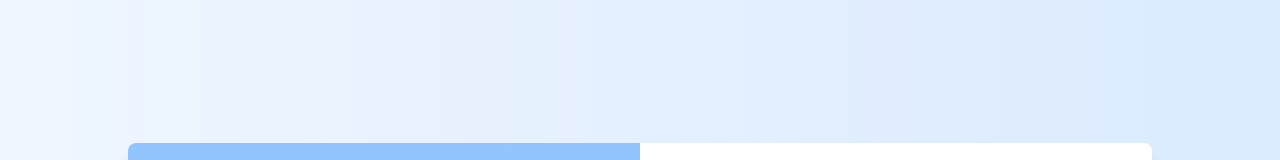
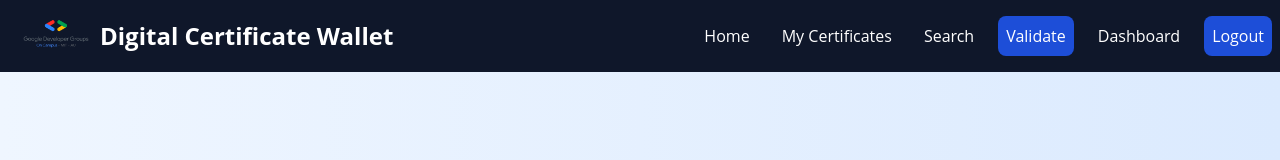
Before and after one commit to gdgmit/Digital-Certificate-Wallet-Portal, a React (Vite) app: page /Digital-Certificate-Wallet-Portal/validate in a window 1280 px wide. Shown: the top 160 px of the page. Built offline with nearby package versions, Linux system fonts and the light colour scheme.

Commit message:
navbar has been added

```diff
--- a/src/App.jsx
+++ b/src/App.jsx
@@ -1,14 +1,6 @@
-import { BrowserRouter as Router, Route, Routes } from "react-router-dom";
-import CourseCertificateComponent from "./components/CertificateTemplates/CourseCertificateComponent";
-import EventCertificateComponent from "./components/CertificateTemplates/EventCertificateComponent";
-import WorkShopCertificateComponent from "./components/CertificateTemplates/WorkShopCertificateComponent";
-import CertificateDetails from "./components/PreviewComponents/CertificateDetails";
-import jsonData from "./data/certificate_data.json";
-import SearchComponent from "./components/Search";
-import CertificateValidator from "./components/Search/Validate";
-import ListOfCertificates from "./components/CertificatesList/certificatesPage";
-import EditProfile from "./components/Dashboard/EditProfile";
-
+import { BrowserRouter as Router } from "react-router-dom";
+import { Navbar } from "./components/Navbar";
+import AppRoutes from "./Routes";
 import { ToastContainer } from "react-toastify";
 
 function App() {
@@ -20,48 +12,8 @@ function App() {
       }}
       basename="/Digital-Certificate-Wallet-Portal"
     >
-      <Routes>
-        <Route path="/" element={<CertificateValidator />} />
-        <Route
-          path="course"
-          element={
-            <CourseCertificateComponent
-              certificateData={jsonData[1]}
-              studentName={jsonData[1].students[0].st_name}
-            />
-          }
-        />
-        <Route
-          path="event"
-          element={
-            <EventCertificateComponent
-              studentName={jsonData[2].students[0].st_name}
-              certificateData={jsonData[2]}
-            />
-          }
-        />
-        <Route
-          path="workshop"
-          element={
-            <WorkShopCertificateComponent
-              studentName={jsonData[0].students[0].st_name}
-              certificateData={jsonData[0]}
-            />
-          }
-        />
-        <Route
-          path="certificates/:st_id"
-          element={<ListOfCertificates/>}
-        />
-        <Route
-          path="certificates/:st_id/:cert_id"
-          element={<CertificateDetails />}
-        />
-        <Route path="search" element={<SearchComponent />} />
-        <Route path="validate" element={<CertificateValidator />} />
-        <Route path="dashboard/:st_id" element={<EditProfile />} />
-      </Routes>
-
+      <Navbar />
+      <AppRoutes />
       <ToastContainer position="top-right" autoClose={3000} />
     </Router>
   );
--- /dev/null
+++ b/src/Routes.jsx
@@ -0,0 +1,52 @@
+import { Routes, Route } from "react-router-dom";
+import CourseCertificateComponent from "./components/CertificateTemplates/CourseCertificateComponent";
+import EventCertificateComponent from "./components/CertificateTemplates/EventCertificateComponent";
+import WorkShopCertificateComponent from "./components/CertificateTemplates/WorkShopCertificateComponent";
+import CertificateDetails from "./components/PreviewComponents/CertificateDetails";
+import jsonData from "./data/certificate_data.json";
+import SearchComponent from "./components/Search";
+import CertificateValidator from "./components/Search/Validate";
+import ListOfCertificates from "./components/CertificatesList/certificatesPage";
+import EditProfile from "./components/Dashboard/EditProfile";
+
+const AppRoutes = () => {
+  return (
+    <Routes>
+      <Route path="/" element={<CertificateValidator />} />
+      <Route
+        path="course"
+        element={
+          <CourseCertificateComponent
+            certificateData={jsonData[1]}
+            studentName={jsonData[1].students[0].st_name}
+          />
+        }
+      />
+      <Route
+        path="event"
+        element={
+          <EventCertificateComponent
+            studentName={jsonData[2].students[0].st_name}
+            certificateData={jsonData[2]}
+          />
+        }
+      />
+      <Route
+        path="workshop"
+        element={
+          <WorkShopCertificateComponent
+            studentName={jsonData[0].students[0].st_name}
+            certificateData={jsonData[0]}
+          />
+        }
+      />
+      <Route path="certificates/:st_id" element={<ListOfCertificates />} />
+      <Route path="certificates/:st_id/:cert_id" element={<CertificateDetails />} />
+      <Route path="search" element={<SearchComponent />} />
+      <Route path="validate" element={<CertificateValidator />} />
+      <Route path="dashboard/:st_id" element={<EditProfile />} />
+    </Routes>
+  );
+};
+
+export default AppRoutes;
--- a/src/components/Dashboard/EditProfile.jsx
+++ b/src/components/Dashboard/EditProfile.jsx
@@ -269,11 +269,13 @@ const EditProfile = () => {
 
             {/* Certificate Preview */}
             {certificateImage ? (
+  <a href={certificateImage} target="_blank" rel="noopener noreferrer">
     <img
       src={certificateImage}
       alt="Certificate Preview"
-                className="w-full max-w-md rounded-md shadow-lg mb-4"
+      className="w-full max-w-md rounded-md shadow-lg mb-4 cursor-pointer"
     />
+  </a>
 ) : (
   <p className="text-lg text-gray-600">Loading certificate preview...</p>
 )}
--- /dev/null
+++ b/src/components/Navbar.css
@@ -0,0 +1,93 @@
+.active {
+    background-color: #1d4ed8;
+}
+
+nav {
+    display: flex;
+    justify-content: space-between;
+    align-items: center;
+    background-color: #0f172a;
+    color: white;
+    position: sticky;
+    z-index: 50;
+    top: 0;
+}
+
+nav .title {
+    font-size: 1.5rem;
+    margin: 1rem;
+    font-weight: bold;
+    text-decoration: none;
+    color: white;
+}
+
+nav ul {
+    display: flex;
+}
+
+nav ul li {
+    list-style: none;
+}
+
+nav ul li a {
+    display: block;
+    text-decoration: none;
+    color: white;
+    padding: 0.5rem;
+    margin: 0 0.5rem;
+    border-radius: 0.5rem;
+}
+
+nav ul li a:not(.active):hover {
+    background-color: #172554;
+}
+
+nav .menu {
+    display: none;
+    position: absolute;
+    top: 0.75rem;
+    right: 0.5rem;
+    flex-direction: column;
+    justify-content: space-between;
+    width: 2.25rem;
+    height: 2rem;
+}
+
+nav .menu span {
+    height: 0.4rem;
+    width: 100%;
+    background-color: #fff;
+    border-radius: 0.2rem;
+}
+
+
+@media (max-width: 768px) {
+    nav .menu {
+        display: flex;
+    }
+
+    nav {
+        flex-direction: column;
+        align-items: flex-start;
+    }
+
+    nav ul {
+        display: none;
+        flex-direction: column;
+        width: 100%;
+        margin-bottom: 0.25rem;
+    }
+
+    nav ul.open {
+        display: flex;
+    }
+
+    nav ul li {
+        width: 100%;
+        text-align: center;
+    }
+
+    nav ul li a {
+        margin: 0.2rem 0.5rem;
+    }
+}
--- /dev/null
+++ b/src/components/Navbar.jsx
@@ -0,0 +1,57 @@
+import React, { useState } from "react";
+import "./Navbar.css";
+import { Link, NavLink, useNavigate } from "react-router-dom";
+
+export const Navbar = () => {
+  const [menuOpen, setMenuOpen] = useState(false);
+  const studentId = "12345"; // Replace with actual student ID from context or state
+  /*const [isAuthenticated, setIsAuthenticated] = useState(false);
+  const navigate = useNavigate();*/
+
+ /* const handleLogout = () => {
+    // Perform logout logic here
+    localStorage.removeItem("user");
+    setIsAuthenticated(false);
+    navigate("/"); // Redirect to the home page after logout
+  };*/
+  return (
+    <nav>
+      <Link to="/" className="title">
+        <div className="flex items-center">
+            <img
+                src="/Digital-Certificate-Wallet-Portal/assets/gdgoc-logo.png"
+                alt="MIT Logo"
+                className="h-10 mr-1"
+            />
+            <span className="text-2xl font-bold">Digital Certificate Wallet</span>
+        </div>
+
+      </Link>
+      <div className="menu" onClick={() => setMenuOpen(!menuOpen)}>
+        <span></span>
+        <span></span>
+        <span></span>
+      </div>
+      <ul className={menuOpen ? "open" : ""}>
+        <li>
+          <NavLink to="/">Home</NavLink>
+        </li>
+        <li>
+          <NavLink to={`/certificates/${studentId}`}>My Certificates</NavLink>
+        </li>
+        <li>
+          <NavLink to="/search">Search</NavLink>
+        </li>
+        <li>
+          <NavLink to="/validate">Validate</NavLink>
+        </li>
+        <li>
+          <NavLink to={`/dashboard/${studentId}`}>Dashboard</NavLink>
+        </li>
+        {/*{isAuthenticated ? (<li><button onClick={handleLogout}>Logout</button></li>
+    ) : ( <li><NavLink to="/">Login</NavLink></li>)} */}
+      <li><NavLink to="/validate">Logout</NavLink></li>
+      </ul>
+    </nav>
+  );
+};
```
Also changed, not shown: 1 other file (tests, documents, lock files or other folders). Lines whose indentation alone changed are shown as unchanged.
